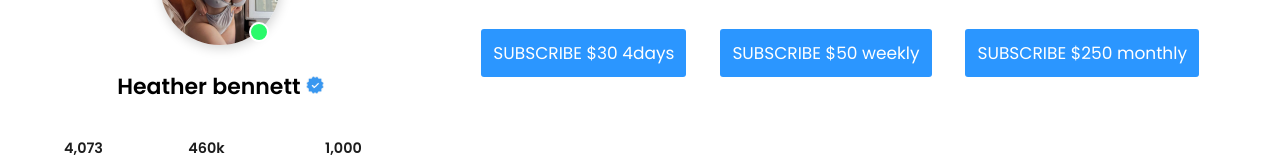
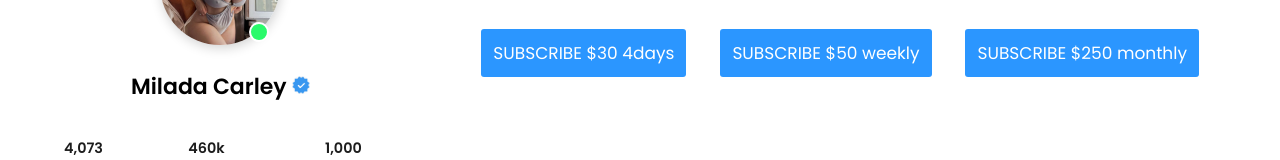
Before and after one commit to www-hook-me-up/hook-me-up, a plain HTML site: page p1.html in a window 1280 px wide. Shown: the part 307-467 px from the top of the page. Drawn offline with Linux system fonts and the light colour scheme.

Commit message:
Update p1.html

```diff
--- a/p1.html
+++ b/p1.html
@@ -5,7 +5,7 @@
     <meta charset="UTF-8" />
     <meta http-equiv="X-UA-Compatible" content="IE=edge" />
     <meta name="viewport" content="width=device-width, initial-scale=1.0" />
-    <title>Heather Bannett</title>
+    <title>Milada Carley</title>
     <!-- Font Awesome -->
     <link
       rel="stylesheet"
@@ -238,7 +238,7 @@ a {
             <img src="img/profile1.jpg" alt="Anna Smith" />
             <span></span>
           </div>
-          <h2>Heather bennett <img src="img/logo.png" weight="18" height="18" alt=""></h2>
+          <h2>Milada Carley <img src="img/logo.png" weight="18" height="18" alt=""></h2>
 
 
           <ul class="about">
```
